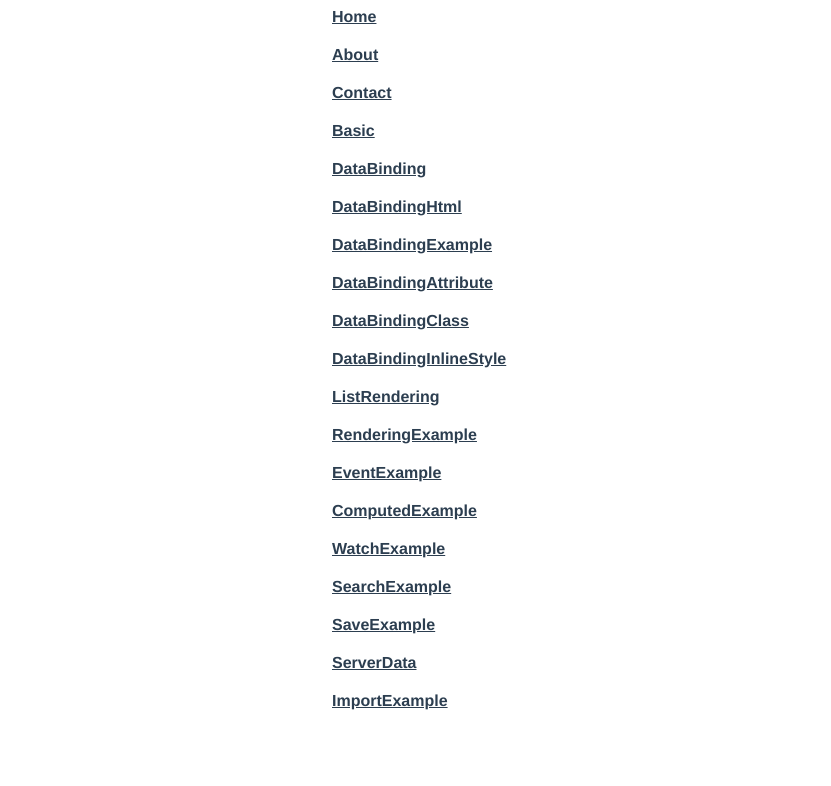
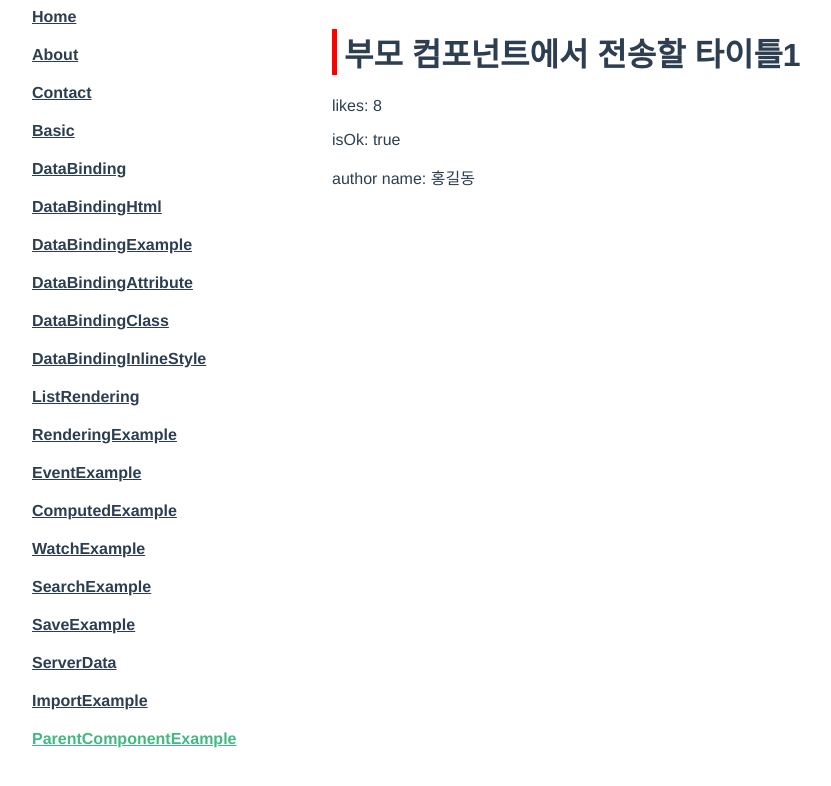
Before and after one commit to boxkwon/portfolio, a Vue app: page /Parentcomponentexample in a window 1280 px wide. Shown: the top 786 px of the page, without its empty margins (158-989 px from the left). Built offline with nearby package versions, Linux system fonts and the light colour scheme; what vue-sweetalert2 would draw is missing.

Commit message:
부모 컴포넌트에서 자식 컴포넌트로 데이터 전달
Signed-off-by: boxkwon <boxkwon@gmail.com>

```diff
--- a/src/App.vue
+++ b/src/App.vue
@@ -19,6 +19,7 @@
     <router-link to="/Saveexample">SaveExample</router-link>
     <router-link to="/Serverdata">ServerData</router-link>
     <router-link to="/Importexample">ImportExample</router-link>
+    <router-link to="/Parentcomponentexample">ParentComponentExample</router-link>
   </div>
   <router-view/>
 </template>
--- a/src/router/index.js
+++ b/src/router/index.js
@@ -107,6 +107,12 @@ const routes = [
     name: 'ImportExample',
     component: () => import(/* webpackChunkName: "Importexample" */ '../views/ImportExample.vue')
   },
+  {
+    path: '/Parentcomponentexample',
+    name: 'ParentComponentExample',
+    component: () => import(/* webpackChunkName: "Parentcomponentexample" */ '../views/ParentComponentExample.vue')
+  },
+
 ]
 
 const router = createRouter({
--- /dev/null
+++ b/src/views/ChildComponentExample.vue
@@ -0,0 +1,43 @@
+<template>
+    <div class="view">
+        <p>likes: {{ likes }}</p>
+        <p>isOk: {{ isOk }}</p>
+        <p>author name: {{ author.name }}</p>
+    </div>
+</template>
+<script>
+export default {
+    name: '',
+    props: {
+        likes: {
+            type: Number,
+            default: 0
+        },
+        isOk: {
+            type: Boolean,
+            default: false
+        },
+        commentIds: {
+            type: Array
+        },
+        author: {
+            type: Object
+        }
+    },
+    components: {},
+    data() {
+        return {
+            sampleData: ''
+        };
+    },
+    setup() {},
+    created() {},
+    mounted() {
+        console.log(this.commentIds);
+    },
+    unmounted() {},
+    methods: {},
+}
+</script>
+<style scoped>
+</style>
--- a/src/views/ImportExample.vue
+++ b/src/views/ImportExample.vue
@@ -1,5 +1,5 @@
 <template>
-    <div>
+    <div class="view">
         <PageTitle title="부모 컴포넌트에서 전송할 타이틀" />
     </div>
 </template>
--- /dev/null
+++ b/src/views/ParentComponentExample.vue
@@ -0,0 +1,31 @@
+<template>
+    <div>
+        <page-title :title="title" />
+        <ChildComponent :likes="8" :isOk="isOk" :commentIds="commentIds" :author="author" />
+    </div>
+</template>
+<script>
+import PageTitle from '../components/PageTitle.vue';
+import ChildComponent from './ChildComponentExample.vue';
+
+export default {
+    name: '',
+    components: {'page-title': PageTitle, ChildComponent},
+    data() {
+        return {
+            title: '부모 컴포넌트에서 전송할 타이틀1',
+            likes: 0,
+            isOk: true,
+            commentIds: [1,5,2,3],
+            author: {name: '홍길동', company: '뷰 컴퍼니'}
+        };
+    },
+    setup() {},
+    created() {},
+    mounted() {},
+    unmounted() {},
+    methods: {},
+}
+</script>
+<style scoped>
+</style>
```
Also changed, not shown: 12 other files (tests, documents, lock files or other folders).
